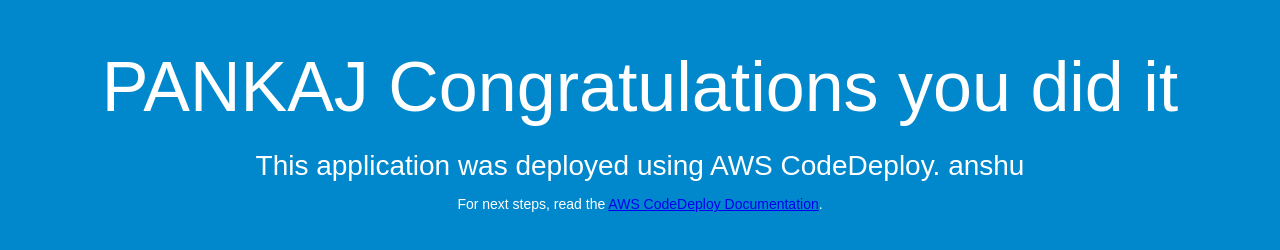
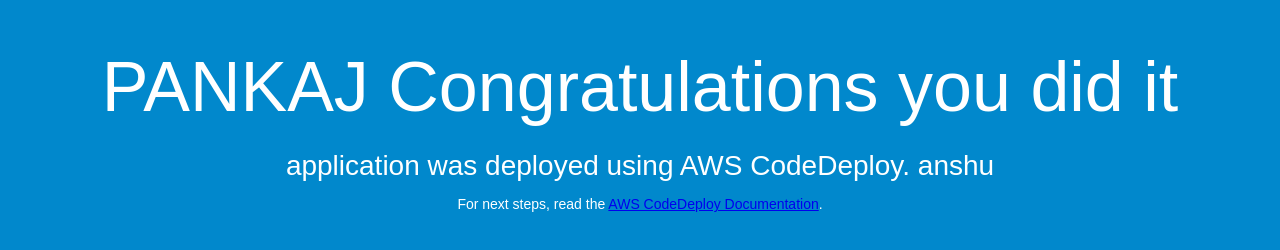
Before and after one commit to pankaj426/emai, a plain HTML site: page index.html in a window 1280 px wide. Drawn offline with Linux system fonts and the light colour scheme.

Commit message:
Update index.html

```diff
--- a/index.html
+++ b/index.html
@@ -27,7 +27,7 @@
 <body>
   <div align="center">
     <h1>PANKAJ Congratulations you did it</h1>
-    <h2>This application was deployed using AWS CodeDeploy. anshu</h2>
+    <h2> application was deployed using AWS CodeDeploy. anshu</h2>
     <p>For next steps, read the <a href="http://aws.amazon.com/documentation/codedeploy">AWS CodeDeploy Documentation</a>.</p>
   </div>
 </body>
```
